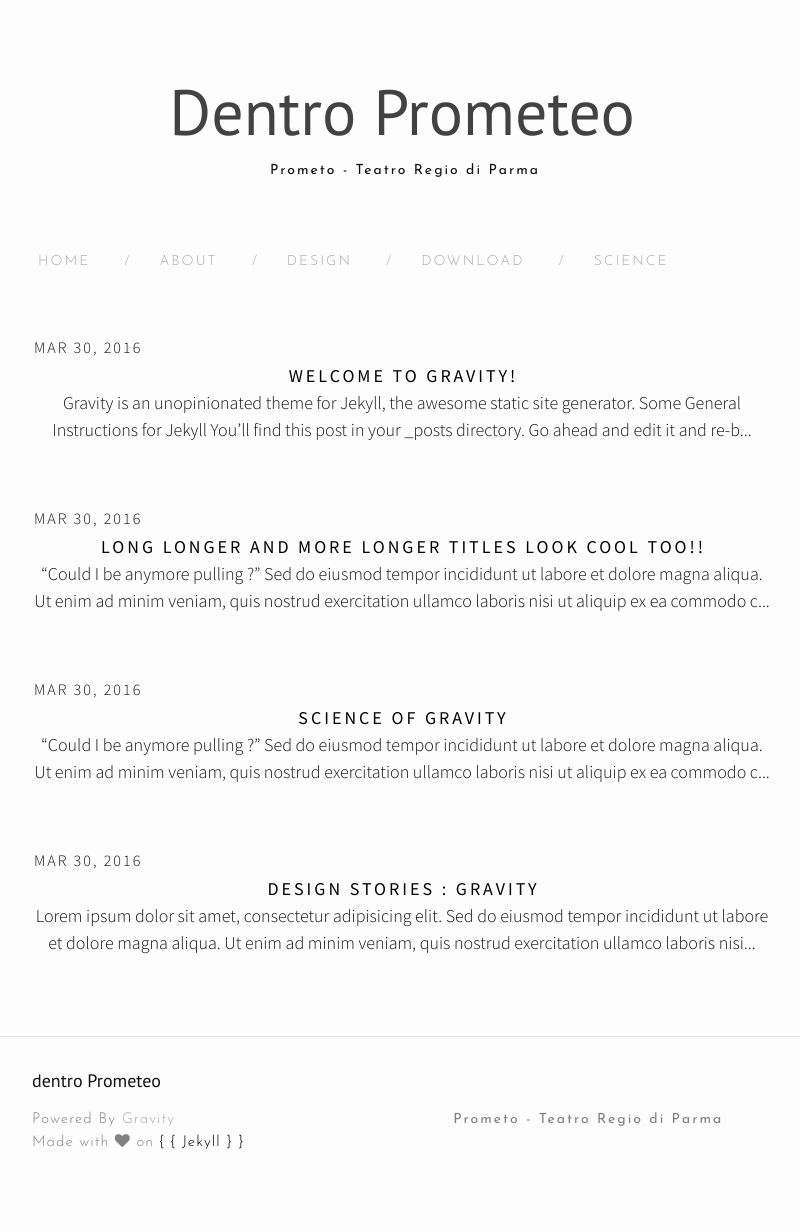
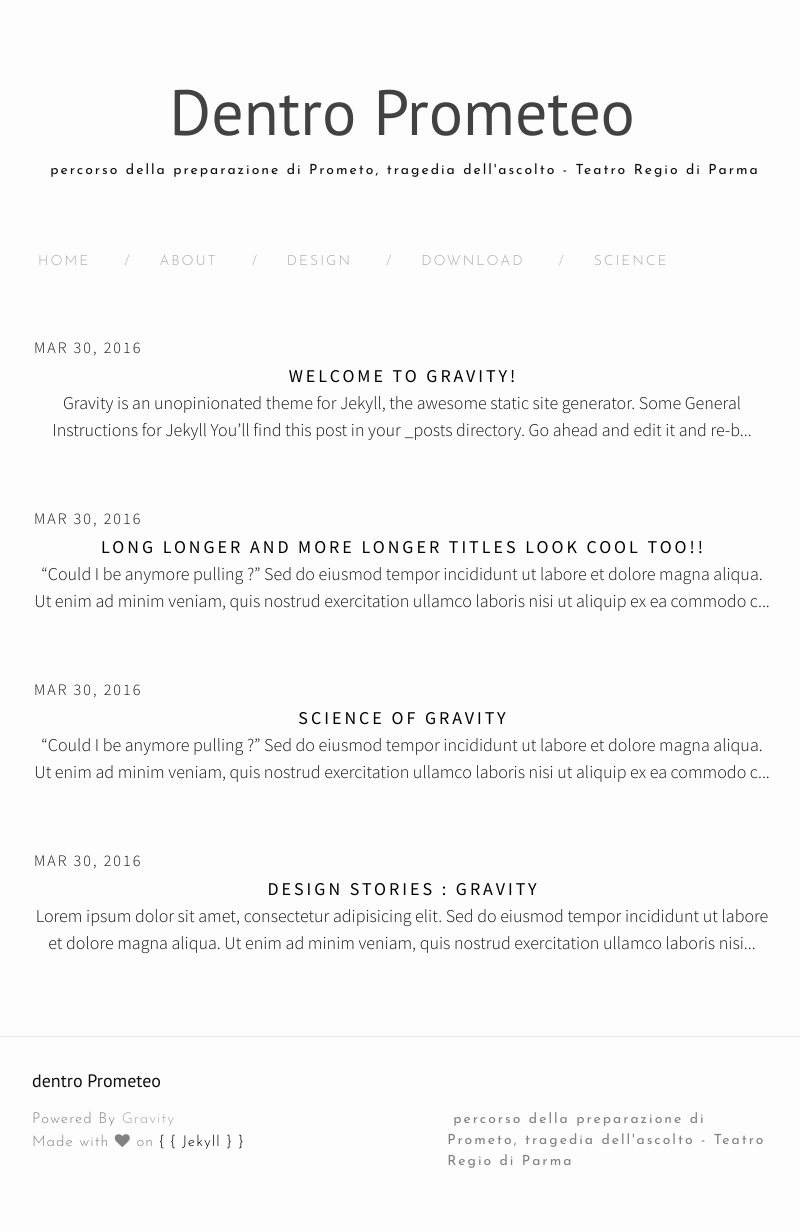
Before and after one commit to dentroprometeo/dentroprometeo.github.io, a Jekyll site: the page built from index.html, in a window 1280 px wide. Shown: the whole page, without its empty margins (238-1038 px from the left). Built offline with Jekyll 4.4.1, drawn with Linux system fonts in a browser that asks for light colours; nearby versions of some CDN libraries; the list of posts is cut into pages by our own code.

Commit message:
config modificato

```diff
--- a/_config.yml
+++ b/_config.yml
@@ -8,9 +8,9 @@
 # Site settings
 title: dentro Prometeo
 email:
-description: Prometo - Teatro Regio di Parma
+description: percorso della preparazione di Prometo, tragedia dell'ascolto - Teatro Regio di Parma
 baseurl: "" # the subpath of your site, e.g. /blog
-url: "http://yourdomain.com" # the base hostname & protocol for your site
+url: "http://dentroprometeo.github.io" # the base hostname & protocol for your site
 twitter_username:
 github_username:
 paginate: 5
```
Also changed, not shown: 1 other file.
